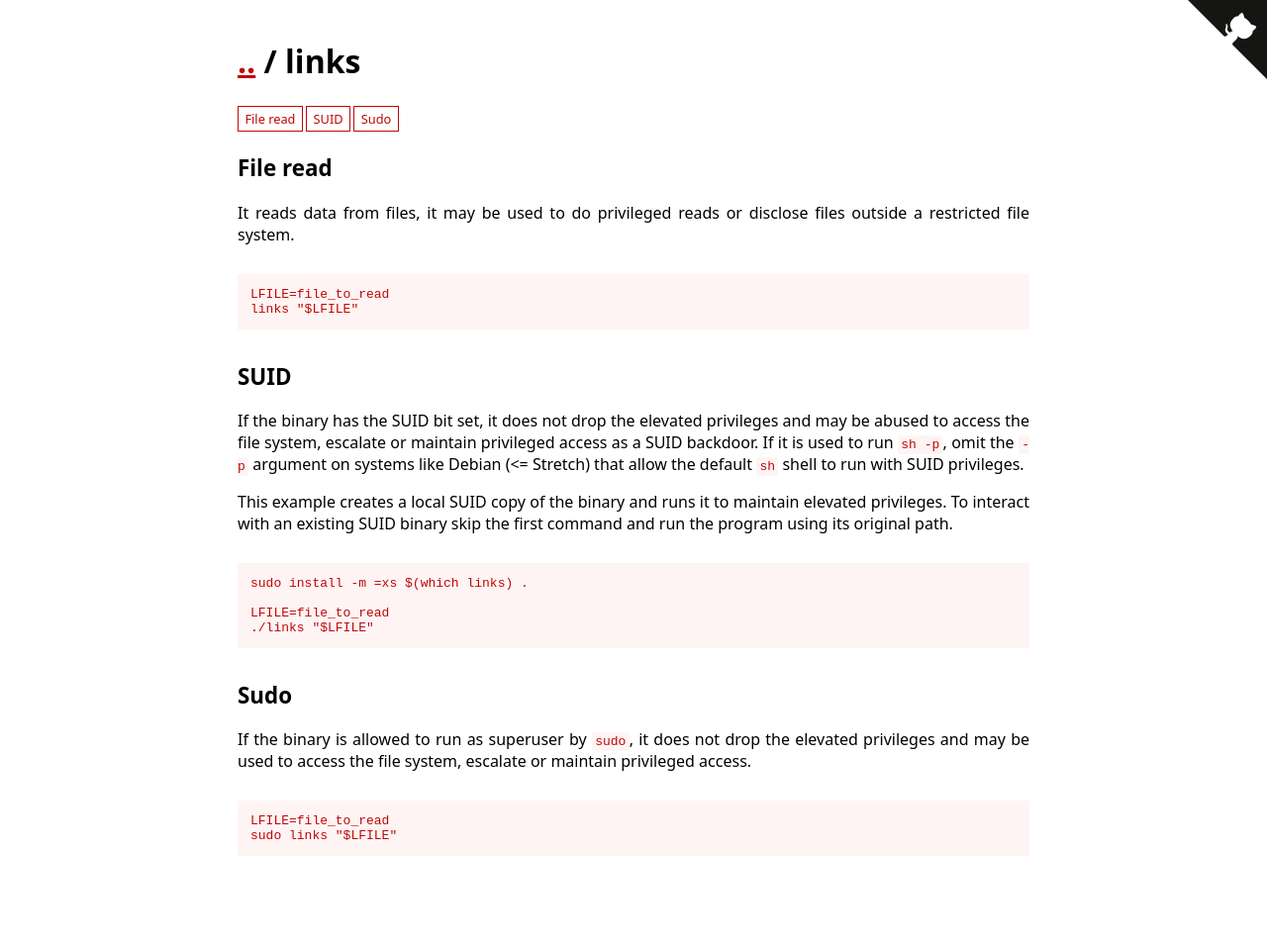
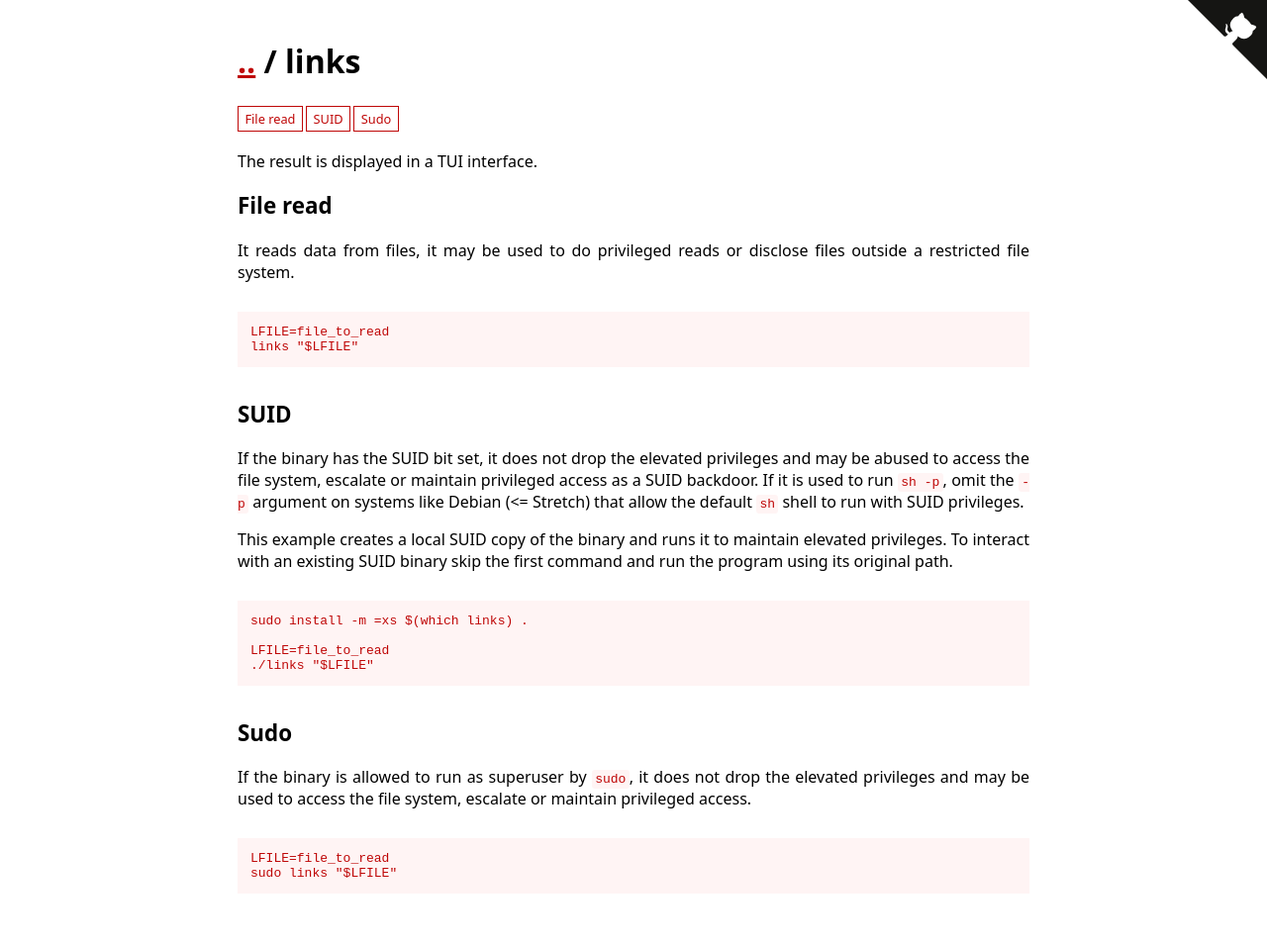
Before and after one commit to GTFOBins/GTFOBins.github.io, a Jekyll site: the page built from _gtfobins/links.md, in a window 1280 px wide. Shown: the whole page at 99% size. Built offline with Jekyll 4.4.1, drawn with Linux system fonts in a browser that asks for light colours; before the commit the page ends 918 px from its top, so only the background shows below that.

Commit message:
Update links.md

```diff
--- a/_gtfobins/links.md
+++ b/_gtfobins/links.md
@@ -1,4 +1,5 @@
 ---
+description: The result is displayed in a TUI interface.
 functions:
   file-read:
     - code: |
```
